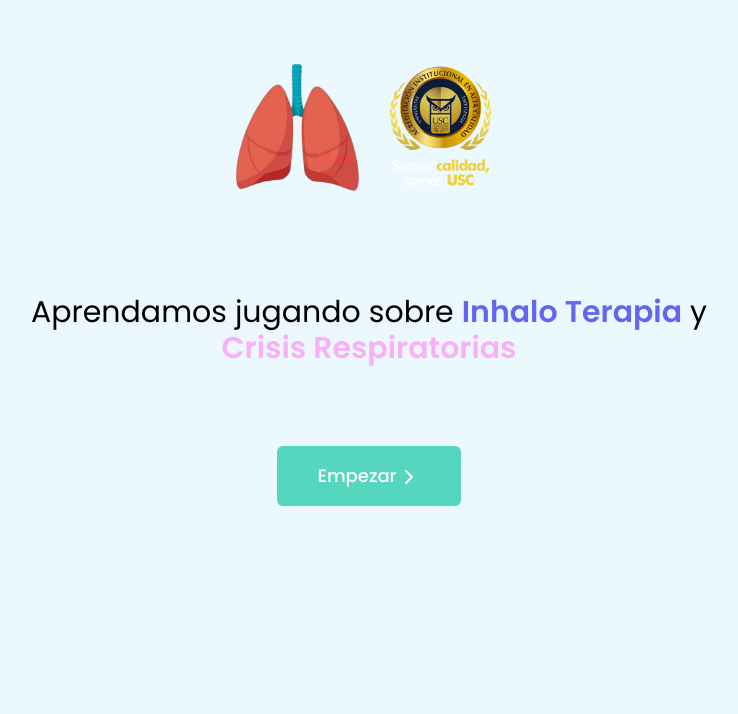
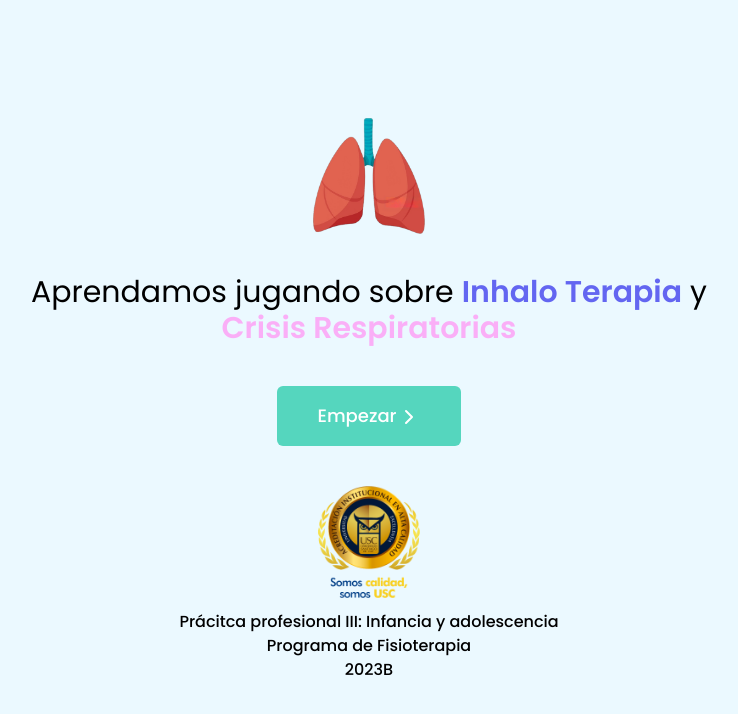
Before and after one commit to juanmayorquin/juego-inhalo-terapia, a React (Vite) app: page / in a window 1280 px wide. Shown: the top 714 px of the page, without its empty margins (271-1009 px from the left). Built offline with nearby package versions, Linux system fonts and the light colour scheme; what tailwindcss-animated would draw is missing.

Commit message:
Cambios menores en Landing y Level1

```diff
--- a/src/Landing.jsx
+++ b/src/Landing.jsx
@@ -11,17 +11,12 @@ export function Landing() {
   };
   return (
     <header className="h-screen snap-start">
-      <div className="h-full flex flex-col gap-20 justify-center items-center text-center max-w-[50rem] m-auto relative">
-        <div className="grid grid-cols-2 gap-5 absolute top-16 w-1/2 md:w-1/3">
+      <div className="h-full flex flex-col gap-10 justify-center items-center text-center max-w-[50rem] m-auto relative">
+        <div className="flex items-center justify-center">
           <img
-            className="object-contain w-full"
+            className="object-contain w-28"
             src="./img/landing/pulmones.png"
             alt="Pulmones"
-          />
-          <img
-            className="object-contain w-full"
-            src="./img/landing/logo.png"
-            alt="Logo"
           />
         </div>
         <h1 className="w-[90%] text-3xl text-black">
@@ -39,6 +34,22 @@ export function Landing() {
           Empezar
           <IconChevronRight className="inline-block ml-0" />
         </button>
+        <div className="font-medium w-[90%] flex flex-col gap-3">
+          <div className="flex items-center justify-center">
+            <img
+              className="object-contain w-28"
+              src="./img/landing/logo.png"
+              alt="Pulmones"
+            />
+          </div>
+          <div>
+            <h3>
+              Prácitca profesional III: Infancia y adolescencia
+            </h3>
+            <p>Programa de Fisioterapia</p>
+            <p>2023B</p>
+          </div>
+        </div>
       </div>
     </header>
   );
--- a/src/components/Question.jsx
+++ b/src/components/Question.jsx
@@ -47,8 +47,8 @@ export function Question({
       {timeUp && (
         <GameOver clearCorrectAnswers={clearCorrectAnswers} reset={reset} />
       )}
-      <h2 className="text-xl text-center mb-5 w-[90%]">{pregunta.question}</h2>
-      <div className="flex flex-col md:flex-row justify-center items-center gap-5 h-2/3 md:max-w-[90%]">
+      <h3 className="text-lg text-center mb-16 w-[90%]">{pregunta.question}</h3>
+      <div className="flex flex-col flex-shrink-0 overflow-y-auto md:flex-row justify-center items-center gap-5 h-2/3 md:max-w-[90%]">
         {pregunta.choices.map((choice, index) => (
           <Card
             key={index}
```
Also changed, not shown: public/img/landing/logo.png.
